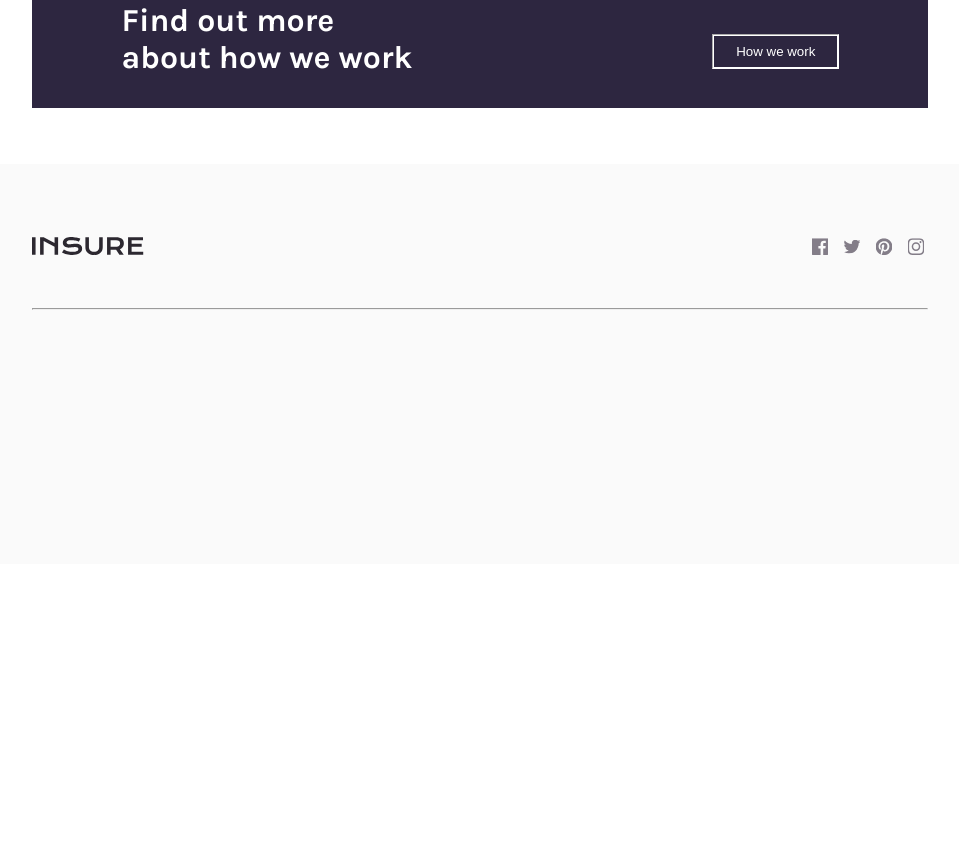
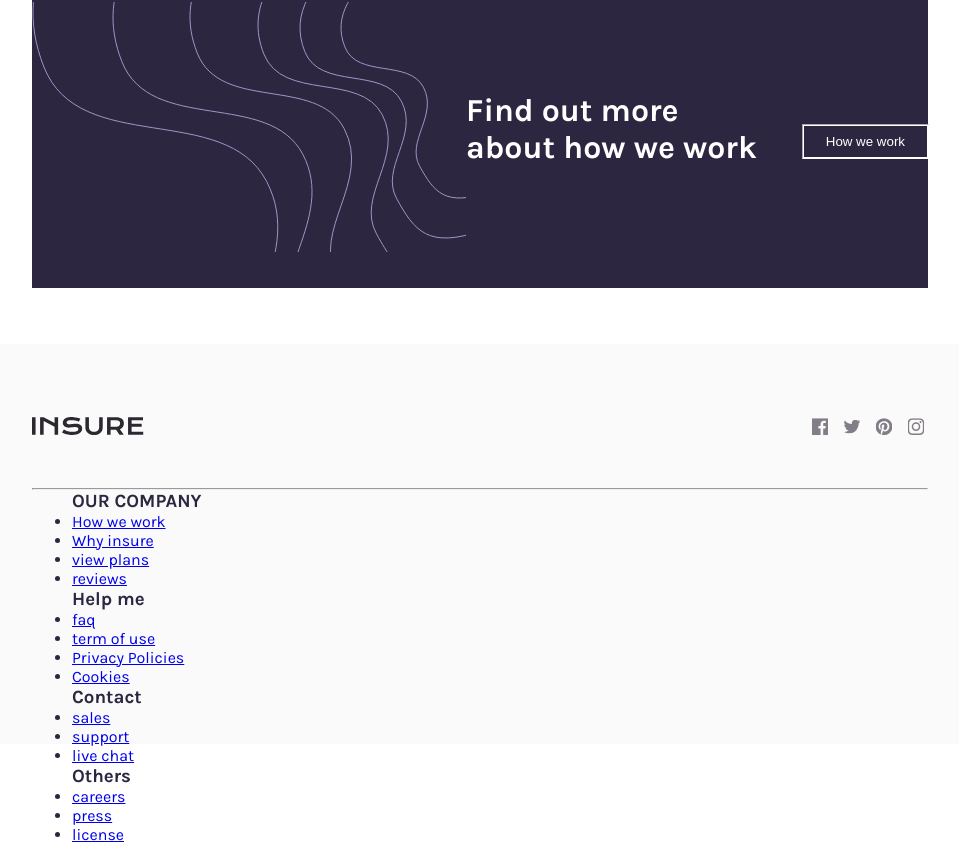
Before and after one commit to ebukaeze/Insure-landing-page, a React (Create React App) app: page / in a window 1280 px wide. Shown: the part 1127-1995 px from the top of the page, without its empty margins (160-1119 px from the left). Before the commit the page ends 1691 px from the top, so only its background shows below. Built offline with nearby package versions, Linux system fonts and the light colour scheme; the HTML template or start-up script is replaced by a standard one.

Commit message:
added background svg

```diff
--- a/src/components/Footer.js
+++ b/src/components/Footer.js
@@ -3,6 +3,10 @@ import React from 'react'
 const Footer = () => {
     return (
         <div className="footer">
+            <div className="bg4">
+      {/* <img src={require('../assets/images/bg-pattern-how-we-work-desktop.svg').default} alt="svg"/> */}
+
+            </div>
             <div className="footer-container container">
                 <div className="footer-content">
                    <div className="footer-header">
@@ -21,6 +25,37 @@ const Footer = () => {
 
                    </div>
                    <hr />
+
+                   <div className="footer-links">
+                       <ul>
+                           <h3>OUR COMPANY</h3>
+                           <li><a href="#">How we work</a></li>
+                           <li><a href="#">Why insure</a></li>
+                           <li><a href="#">view plans</a></li>
+                           <li><a href="#">reviews</a></li>
+                       </ul>
+                       <ul>
+                           <h3>Help me</h3>
+                           <li><a href="#">faq</a></li>
+                           <li><a href="#">term of use</a></li>
+                           <li><a href="#">Privacy Policies</a></li>
+                           <li><a href="#">Cookies</a></li>
+                       </ul>
+                       <ul>
+                           <h3>Contact</h3>
+                           <li><a href="#">sales</a></li>
+                           <li><a href="#">support</a></li>
+                           <li><a href="#">live chat</a></li>
+
+                       </ul>
+                       <ul>
+                           <h3>Others</h3>
+                           <li><a href="#">careers</a></li>
+                           <li><a href="#">press</a></li>
+                           <li><a href="#">license</a></li>
+
+                       </ul>
+                   </div>
                 </div>
             </div>
 
--- a/src/components/Product.js
+++ b/src/components/Product.js
@@ -30,6 +30,9 @@ const Product = () => {
                  </div>
 
                  <div className="product-extra">
+                     <div className="bg3">
+                         <img src={require('../assets/images/bg-pattern-how-we-work-desktop.svg').default} alt="svg"/>
+                     </div>
                      <div className="extra">
                          <h1>Find out more<br/> about how we work</h1>
                          <button className="plan-btn">How we work</button>
```
